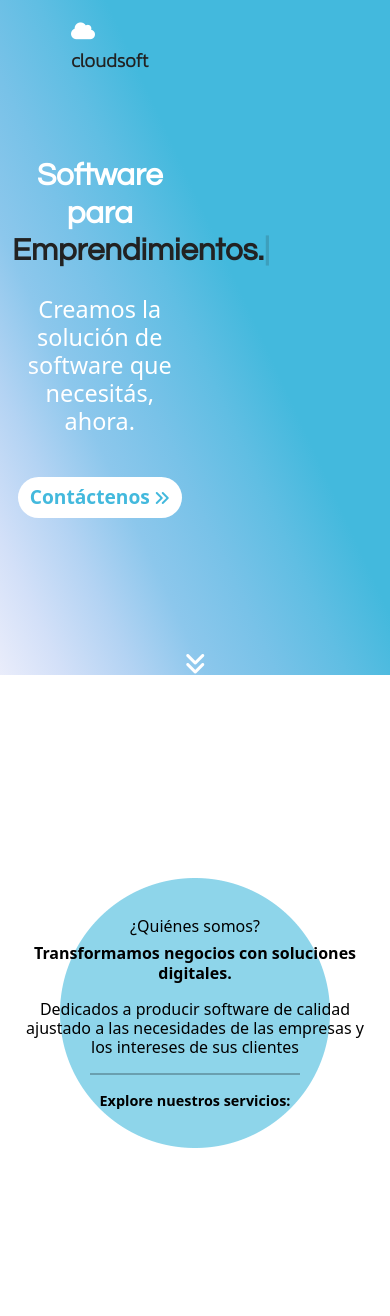
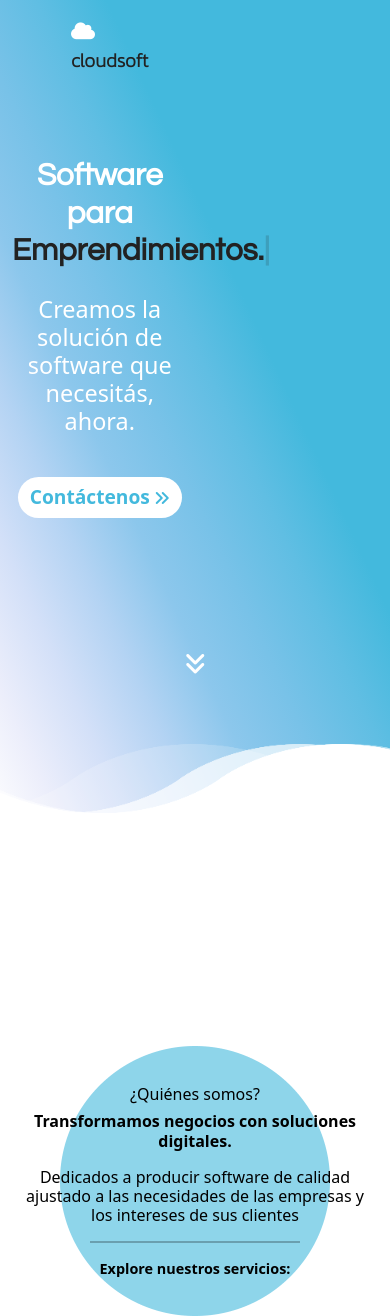
Before and after one commit to alejandro-alonso99/cloudsoft-rep, a Django app: page / in a window 390 px wide. Shown: the top 1316 px of the page. Run offline with Django 3.2, Linux system fonts and the light colour scheme; some libraries are stand-ins or nearby versions.

Commit message:
Update main.css

```diff
--- a/static/css/main.css
+++ b/static/css/main.css
@@ -1010,9 +1010,6 @@ span {
 
 @media (max-width: 768px) {
 
-    #main{
-        height: 80vh;
-    }
 
     .nav-element{
         font-size: 2.5vw;
@@ -1051,7 +1048,7 @@ span {
 
     #main-title button > i{
         margin-left: 1vw;
-        font-size: 2.3vw;
+        font-size: 2.3vw !important;
         transition: all 0.4s;
     }
 
```
